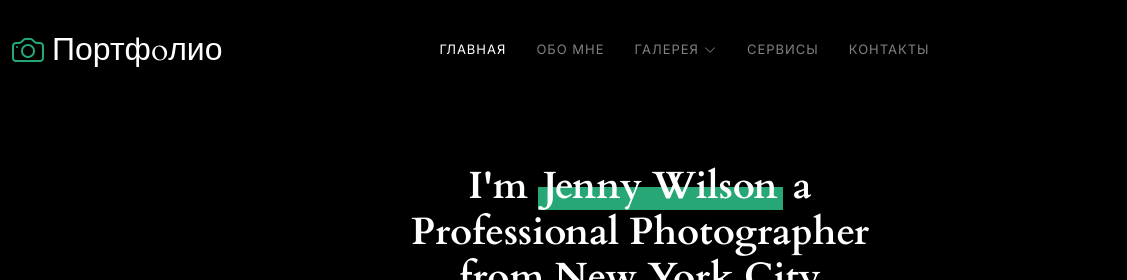
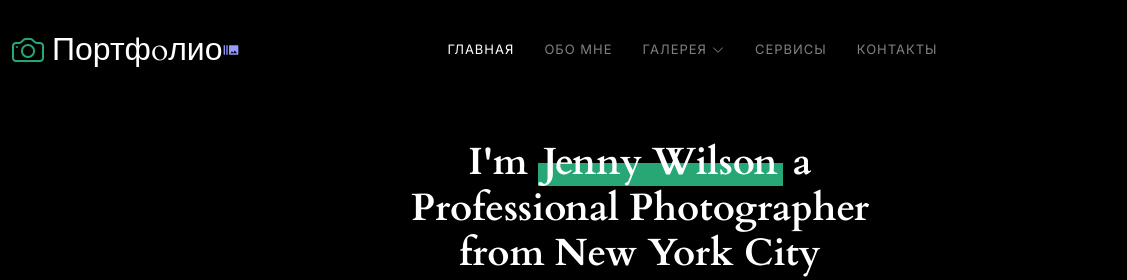
Before and after one commit to DariaPoletaeva/30, a plain HTML site: page index.html in a window 1280 px wide. Shown: the top 280 px of the page, 0-1127 px from the left. Drawn offline with nearby package versions, Linux system fonts and the light colour scheme; files that its build step writes are made by us from their sources; files whose address does not match are found by name.

Commit message:
Update index.html

```diff
--- a/index.html
+++ b/index.html
@@ -5,7 +5,7 @@
   <meta charset="utf-8">
   <meta content="width=device-width, initial-scale=1.0" name="viewport">
 
-  <title>Фотофолиоо - Index</title> <svg xmlns="http://www.w3.org/2000/svg" width="1em" height="1em" viewBox="0 0 24 24"><path fill="#949bff" d="M1 5h2v14H1zm4 0h2v14H5zm17 0H10c-.55 0-1 .45-1 1v12c0 .55.45 1 1 1h12c.55 0 1-.45 1-1V6c0-.55-.45-1-1-1M11 17l2.5-3.15L15.29 16l2.5-3.22L21 17z"/></svg>
+  <title>Фотофолиоо - Index</title>
   <meta content="" name="description">
   <meta content="" name="keywords">
 
@@ -47,7 +47,7 @@
         <!-- Uncomment the line below if you also wish to use an image logo -->
         <!-- <img src="assets/img/logo.png" alt=""> -->
         <i class="bi bi-camera"></i>
-        <h1>Портфoлио</h1>
+        <h1>Портфoлио</h1> <svg xmlns="http://www.w3.org/2000/svg" width="1em" height="1em" viewBox="0 0 24 24"><path fill="#949bff" d="M1 5h2v14H1zm4 0h2v14H5zm17 0H10c-.55 0-1 .45-1 1v12c0 .55.45 1 1 1h12c.55 0 1-.45 1-1V6c0-.55-.45-1-1-1M11 17l2.5-3.15L15.29 16l2.5-3.22L21 17z"/></svg>
       </a>
 
       <nav id="navbar" class="navbar">
```
